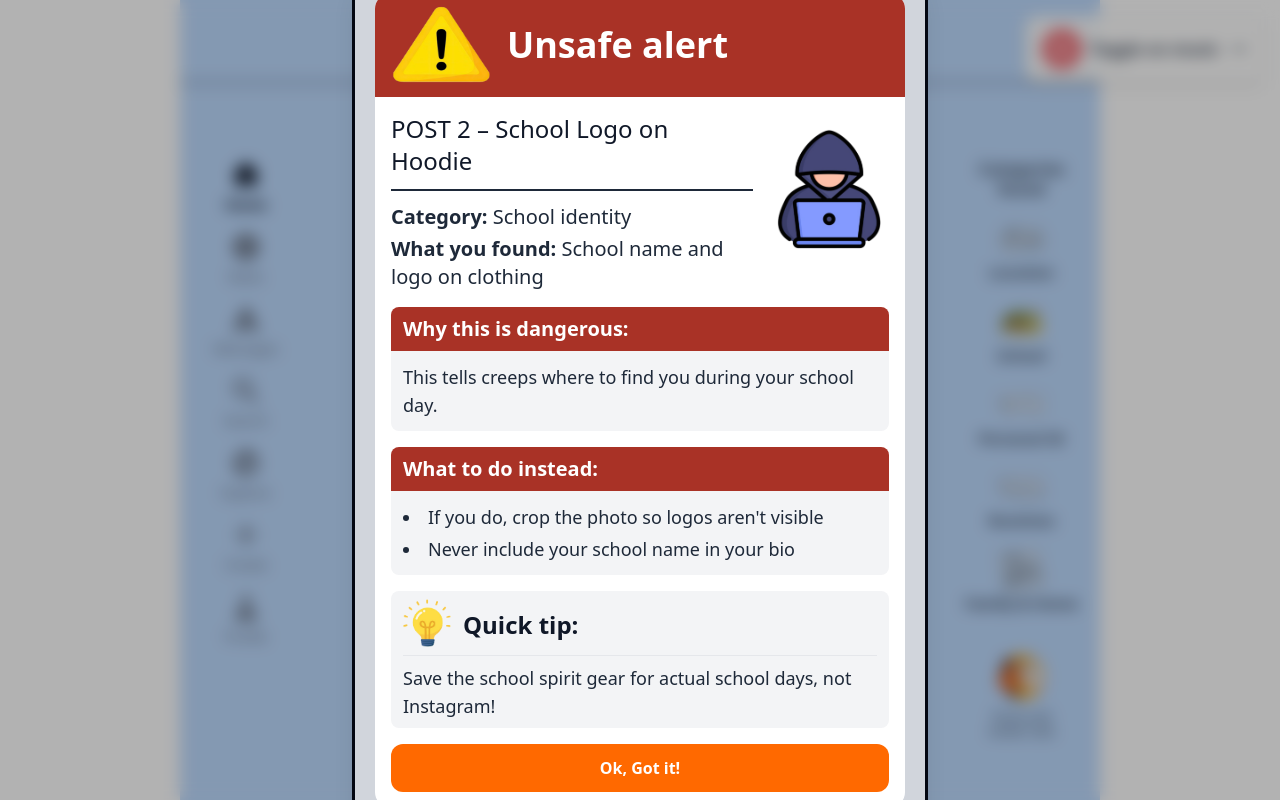
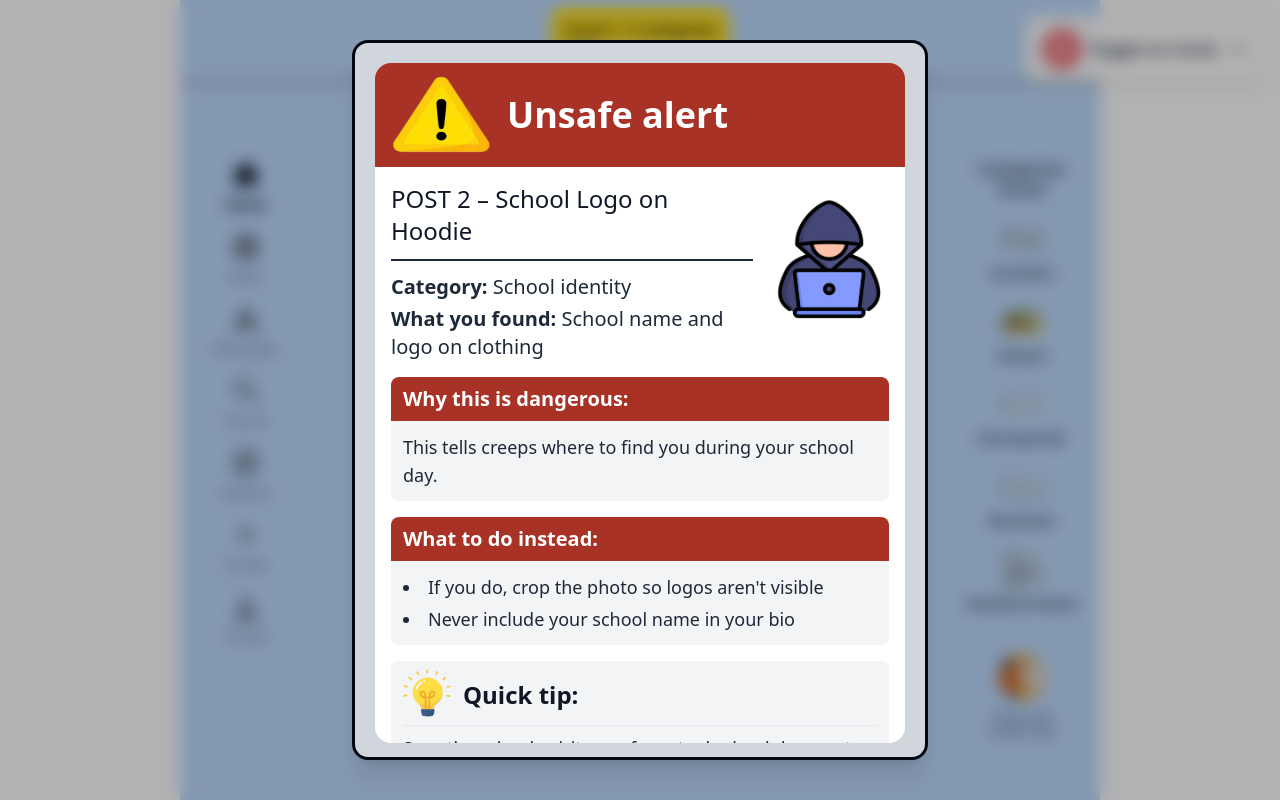
Before and after one commit to minmin1805/Digital-Footprint-Game, a React (Vite) app in the folder frontend/: page /game in a window 1280 px wide. Both pictures are taken after a click on the element 627 px from the left and 451 px from the top of the page. Built offline with nearby package versions, Linux system fonts and the light colour scheme; no server answers.

Commit message:
added scrollbar for safe and unsafe popup + adjust post size

```diff
--- a/frontend/src/components/FeedContainer.jsx
+++ b/frontend/src/components/FeedContainer.jsx
@@ -22,11 +22,11 @@ function FeedContainer() {
   return (
     <div
       ref={viewportRef}
-      className="w-full min-w-0 max-w-[360px] sm:max-w-[420px] lg:max-w-[480px] h-full min-h-0 overflow-hidden flex justify-center items-start mx-auto"
+      className="w-full min-w-0 max-w-[330px] sm:max-w-[400px] lg:max-w-[440px] h-full min-h-0 overflow-hidden flex justify-center items-start mx-auto"
     >
       <div
         ref={feedInnerRef}
-        className="flex flex-col items-center gap-6 sm:gap-12 lg:gap-16 py-1 sm:py-4 w-full max-w-[360px] sm:max-w-[420px] lg:max-w-[480px] shrink-0"
+        className="flex flex-col items-center gap-6 sm:gap-12 lg:gap-16 py-1 sm:py-4 w-full max-w-[330px] sm:max-w-[400px] lg:max-w-[440px] shrink-0"
         style={{ transform: `translateY(-${scrollPosition}px)` }}
       >
         {posts.map((post) => (
--- a/frontend/src/components/Post.jsx
+++ b/frontend/src/components/Post.jsx
@@ -77,14 +77,14 @@ function Post({ post, onCorrectClick }) {
       {...(isCaptionDanger && { onClick: handleCaptionDangerPostClick })}
     >
       {/* Header: avatar + username - compact on small screens */}
-      <div className="flex items-center gap-2 sm:gap-3 px-2 sm:px-4 py-1.5 sm:py-3">
+      <div className="flex items-center gap-2 sm:gap-3 px-2 sm:px-3 py-1 sm:py-2">
         <div
-          className="w-8 h-8 sm:w-10 sm:h-10 rounded-full shrink-0 bg-gradient-to-tl from-green-400 via-yellow-300 to-sky-300"
+          className="w-7 h-7 sm:w-9 sm:h-9 rounded-full shrink-0 bg-gradient-to-tl from-green-400 via-yellow-300 to-sky-300"
           aria-hidden
         />
-        <span className="font-semibold text-gray-900 text-sm sm:text-base">{username}</span>
+        <span className="font-semibold text-gray-900 text-xs sm:text-sm">{username}</span>
       </div>
-      <div className='w-full h-px bg-gray-900 my-1 sm:my-2'></div>
+      <div className='w-full h-px bg-gray-900 my-0.5 sm:my-1.5'></div>
 
       {/* Main image — shorter aspect on small screens so post fits viewport */}
       <div
@@ -104,10 +104,10 @@ function Post({ post, onCorrectClick }) {
           </div>
         )}
       </div>
-      <div className='w-full h-px bg-gray-900 my-1 sm:my-2'></div>
+      <div className='w-full h-px bg-gray-900 my-0.5 sm:my-1.5'></div>
 
       {/* Footer: icons + counts + caption */}
-      <div className="px-2 sm:px-4 py-1.5 sm:py-3 space-y-1 sm:space-y-2">
+      <div className="px-2 sm:px-3 py-1 sm:py-2 space-y-1 sm:space-y-2">
         <div className="flex items-center justify-between">
           <div className="flex items-center gap-3">
             <button
@@ -118,7 +118,7 @@ function Post({ post, onCorrectClick }) {
               aria-label="Like - I think this post is safe"
             >
               <svg
-                className={`w-8 h-8 transition-colors ${isLiked ? 'text-red-500 fill-red-500' : 'text-gray-800'}`}
+                className={`w-7 h-7 transition-colors ${isLiked ? 'text-red-500 fill-red-500' : 'text-gray-800'}`}
                 fill={isLiked ? 'currentColor' : 'none'}
                 stroke="currentColor"
                 viewBox="0 0 24 24"
@@ -126,25 +126,25 @@ function Post({ post, onCorrectClick }) {
                 <path strokeLinecap="round" strokeLinejoin="round" strokeWidth={2} d="M4.318 6.318a4.5 4.5 0 000 6.364L12 20.364l7.682-7.682a4.5 4.5 0 00-6.364-6.364L12 7.636l-1.318-1.318a4.5 4.5 0 00-6.364 0z" />
               </svg>
               {typeof likes === 'number' && (
-                <span className="text-lg font-medium text-gray-700">{likes + (isLiked ? 1 : 0)}</span>
+                <span className="text-base font-medium text-gray-700">{likes + (isLiked ? 1 : 0)}</span>
               )}
             </button>
             <button type="button" className="flex items-center gap-1.5 p-1 -m-1 rounded-full hover:bg-gray-100" aria-label="Comment">
-              <svg className="w-8 h-8 text-gray-800" fill="none" stroke="currentColor" viewBox="0 0 24 24">
+              <svg className="w-7 h-7 text-gray-800" fill="none" stroke="currentColor" viewBox="0 0 24 24">
                 <path strokeLinecap="round" strokeLinejoin="round" strokeWidth={2} d="M8 12h.01M12 12h.01M16 12h.01M21 12c0 4.418-4.03 8-9 8a9.863 9.863 0 01-4.255-.949L3 20l1.395-3.72C3.512 15.042 3 13.574 3 12c0-4.418 4.03-8 9-8s9 3.582 9 8z" />
               </svg>
               {typeof comments === 'number' && (
-                <span className="text-lg font-medium text-gray-700">{comments}</span>
+                <span className="text-base font-medium text-gray-700">{comments}</span>
               )}
             </button>
             <button type="button" className="p-1 -m-1 rounded-full hover:bg-gray-100" aria-label="Share">
-              <svg className="w-8 h-8 text-gray-800" fill="none" stroke="currentColor" viewBox="0 0 24 24">
+              <svg className="w-7 h-7 text-gray-800" fill="none" stroke="currentColor" viewBox="0 0 24 24">
                 <path strokeLinecap="round" strokeLinejoin="round" strokeWidth={2} d="M12 19l9 2-9-18-9 18 9-2zm0 0v-8" />
               </svg>
             </button>
           </div>
           <button type="button" className="p-1 -m-1 rounded-full hover:bg-gray-100" aria-label="Save">
-            <svg className="w-8 h-8 text-gray-800" fill="none" stroke="currentColor" viewBox="0 0 24 24">
+            <svg className="w-7 h-7 text-gray-800" fill="none" stroke="currentColor" viewBox="0 0 24 24">
               <path strokeLinecap="round" strokeLinejoin="round" strokeWidth={2} d="M5 5a2 2 0 012-2h10a2 2 0 012 2v16l-7-3.5L5 21V5z" />
             </svg>
           </button>
@@ -158,7 +158,7 @@ function Post({ post, onCorrectClick }) {
               tabIndex={0}
               onClick={(e) => { e.stopPropagation(); handleCaptionClick() }}
               onKeyDown={(e) => e.key === 'Enter' && handleCaptionClick()}
-              className="text-sm sm:text-lg text-gray-800 leading-snug break-words cursor-pointer focus:outline-none focus:ring-2 focus:ring-amber-400 rounded"
+              className="text-xs sm:text-base text-gray-800 leading-snug break-words cursor-pointer focus:outline-none focus:ring-2 focus:ring-amber-400 rounded"
             >
               {caption}
               {tagString && (
@@ -166,7 +166,7 @@ function Post({ post, onCorrectClick }) {
               )}
             </div>
           ) : (
-            <p className="text-sm sm:text-lg text-gray-800 leading-snug break-words">
+            <p className="text-xs sm:text-base text-gray-800 leading-snug break-words">
               {caption}
               {tagString && (
                 <span className="text-gray-500"> {tagString}</span>
--- a/frontend/src/components/SafePopup.jsx
+++ b/frontend/src/components/SafePopup.jsx
@@ -19,10 +19,10 @@ function SafePopup({ post, onClose }) {
         aria-hidden
       />
 
-      {/* Popup card */}
-      <div className='relative w-full max-w-xl bg-gray rounded-2xl border-gray-950 border-3 shadow-xl overflow-hidden p-5 bg-gray-300'>
+      {/* Popup card - scrollable on small screens */}
+      <div className='relative w-full max-w-xl max-h-[90vh] bg-gray rounded-2xl border-gray-950 border-3 shadow-xl overflow-hidden p-5 bg-gray-300'>
       <div
-        className=" bg-white rounded-2xl overflow-hidden"
+        className="bg-white rounded-2xl overflow-y-auto max-h-[calc(90vh-2.5rem)]"
         role="dialog"
         aria-labelledby="safe-popup-title"
         aria-modal="true"
--- a/frontend/src/components/UnsafePopup.jsx
+++ b/frontend/src/components/UnsafePopup.jsx
@@ -21,10 +21,10 @@ function UnsafePopup({ post, zone, onClose }) {
         aria-hidden
       />
 
-      {/* Popup card */}
-      <div className='relative w-full max-w-xl bg-gray rounded-2xl border-gray-950 border-3 shadow-xl overflow-hidden p-5 bg-gray-300'>
+      {/* Popup card - scrollable on small screens */}
+      <div className='relative w-full max-w-xl max-h-[90vh] bg-gray rounded-2xl border-gray-950 border-3 shadow-xl overflow-hidden p-5 bg-gray-300'>
       <div
-        className=" bg-white rounded-2xl overflow-hidden"
+        className="bg-white rounded-2xl overflow-y-auto max-h-[calc(90vh-2.5rem)]"
         role="dialog"
         aria-labelledby="unsafe-popup-title"
         aria-modal="true"
```
